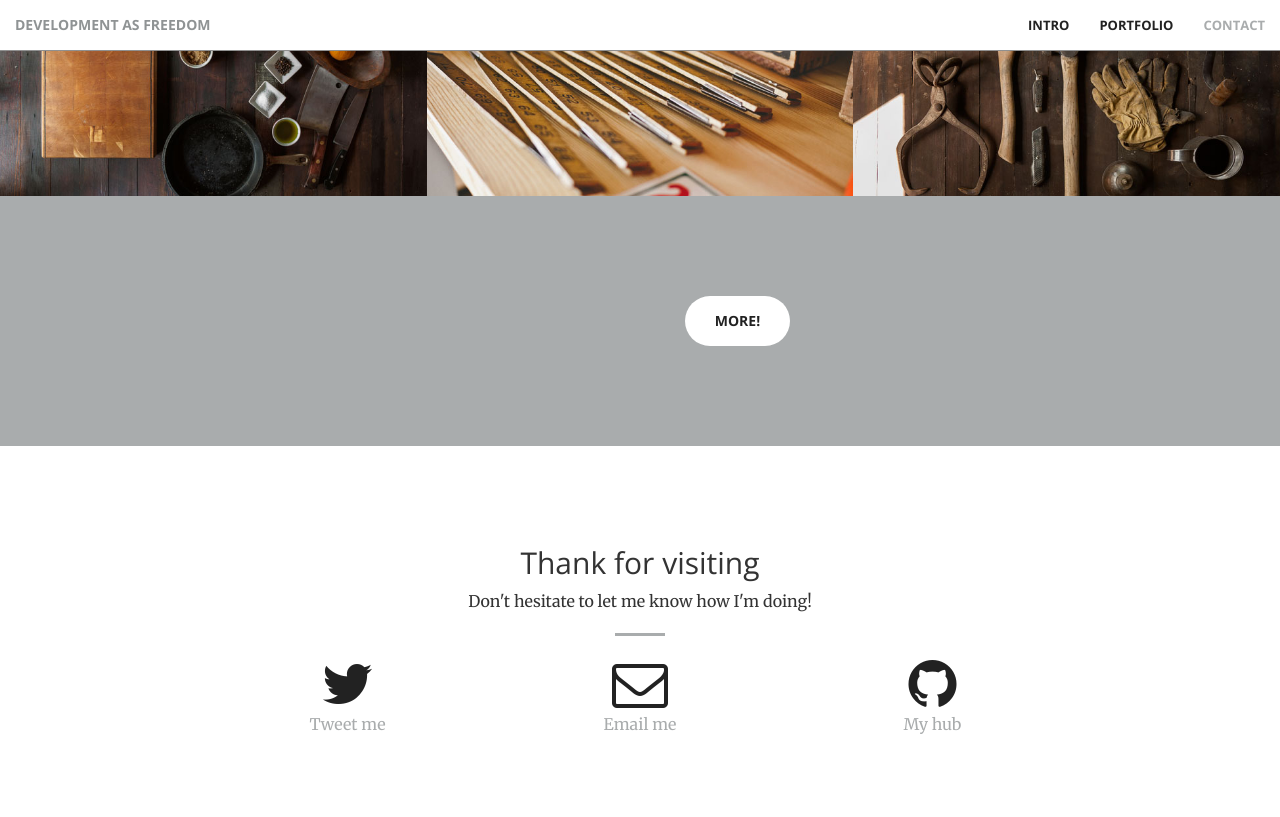
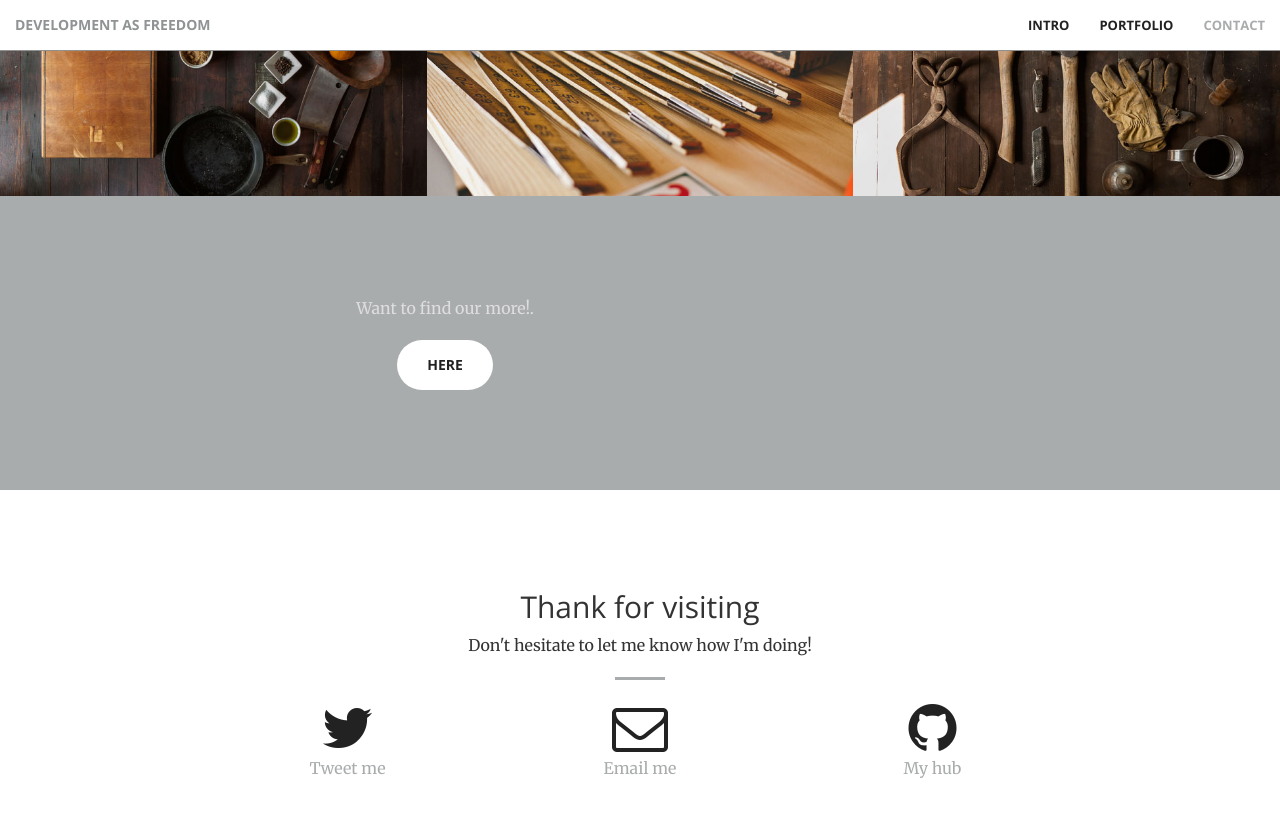
Before and after one commit to non-ceterisparibus/non-ceterisparibus.github.io, a Jekyll site: the page built from index.html, in a window 1280 px wide and 900 px high, scrolled down 1581 px. Shown: the top 817 px of the window. Built offline with Jekyll 4.4.1, drawn with Linux system fonts in a browser that asks for light colours.

Commit message:
Update portfolio.html

```diff
--- a/_includes/portfolio.html
+++ b/_includes/portfolio.html
@@ -98,11 +98,11 @@
 <section class="bg-primary" id="intro">
     <div class="container">
         <div class="row">
-            <div class="col-lg-2 col-lg-offset-6 text-center">
+            <div class="col-lg-4 col-lg-offset-2 text-center">
                 <!-- <h2 class="section-heading">Welcome to Anh-Thu Duong's page</h2> -->
                 <!-- <hr class="light"> -->
-                <!-- <p class="text-faded">Development as Freedom is an e-chapter on Economics x Data Science, inspired by the book Development as Freedom of Sir Amartya Sen. In this chapter, DAF steps out of its theoretical framework's shadow to embark on an adventure that takes place in the multiverse of "Data".</p> -->
-                <a href="portfolios.html" class="btn btn-default btn-xl">More!</a>
+                <p class="text-faded">Want to find our more!.</p>
+                <a href="portfolios.html" class="btn btn-default btn-xl">Here</a>
             </div>
         </div>
     </div>
```
